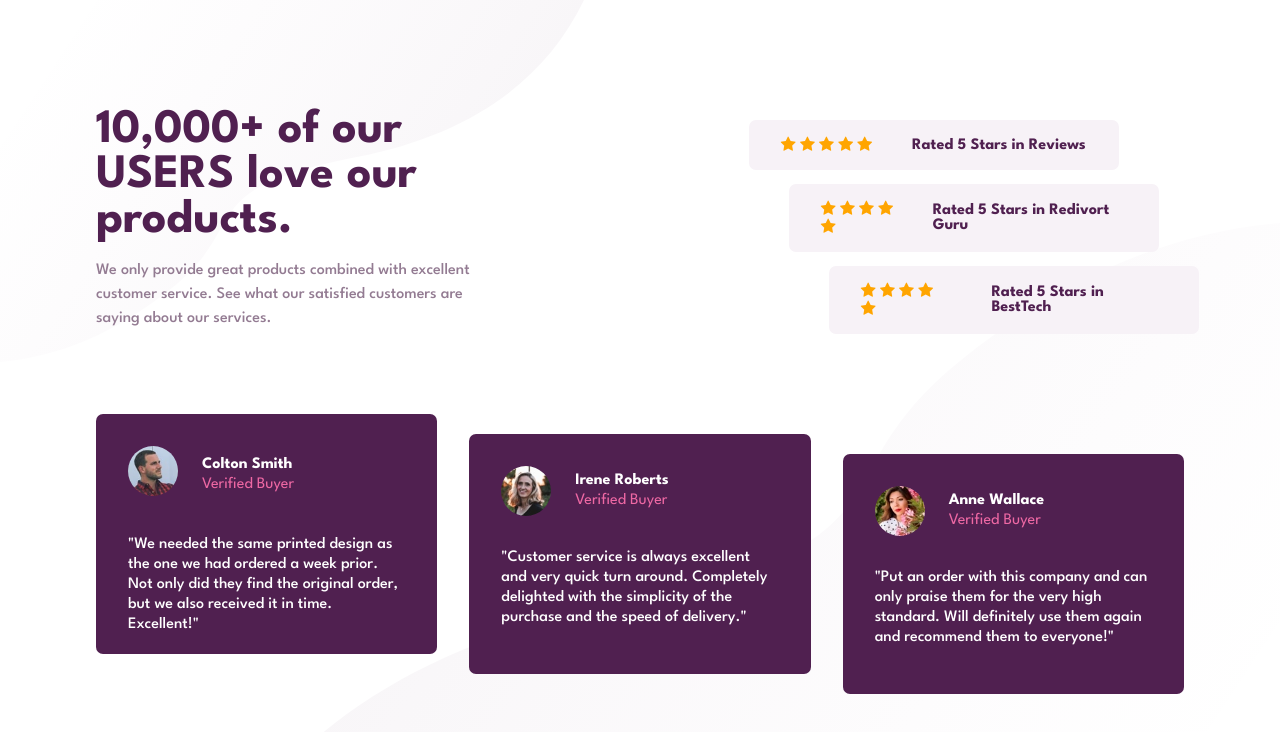
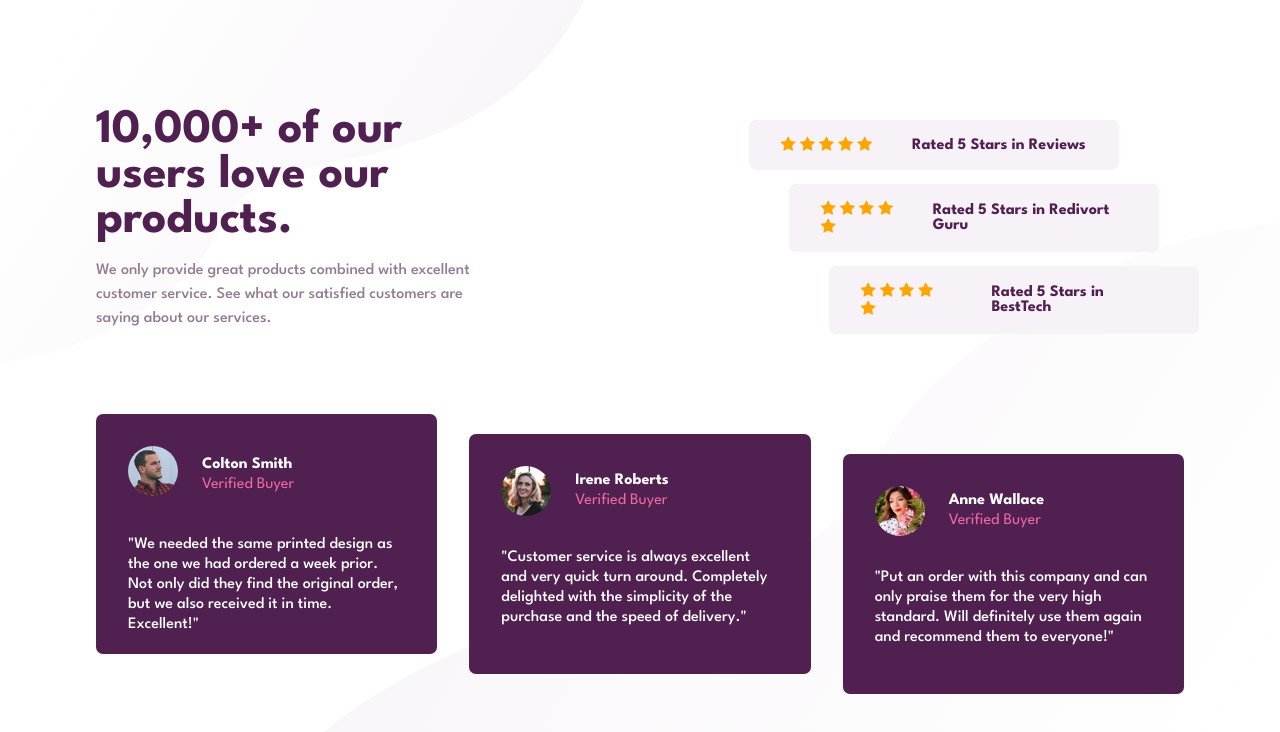
Before and after one commit to tomisintom/Social-Proof, a plain HTML site: page index.html in a window 1280 px wide. Drawn offline with Linux system fonts and the light colour scheme.

Commit message:
alterations/lowercase

```diff
--- a/index.html
+++ b/index.html
@@ -25,7 +25,7 @@
     <div class="main">
       <div class="hero">
         <div class="content">
-          <p>10,000+ of our USERS love our products.</p>
+          <p>10,000+ of our users love our products.</p>
           <p>
             We only provide great products combined with excellent customer service.
             See what our satisfied customers are saying about our services.
```
